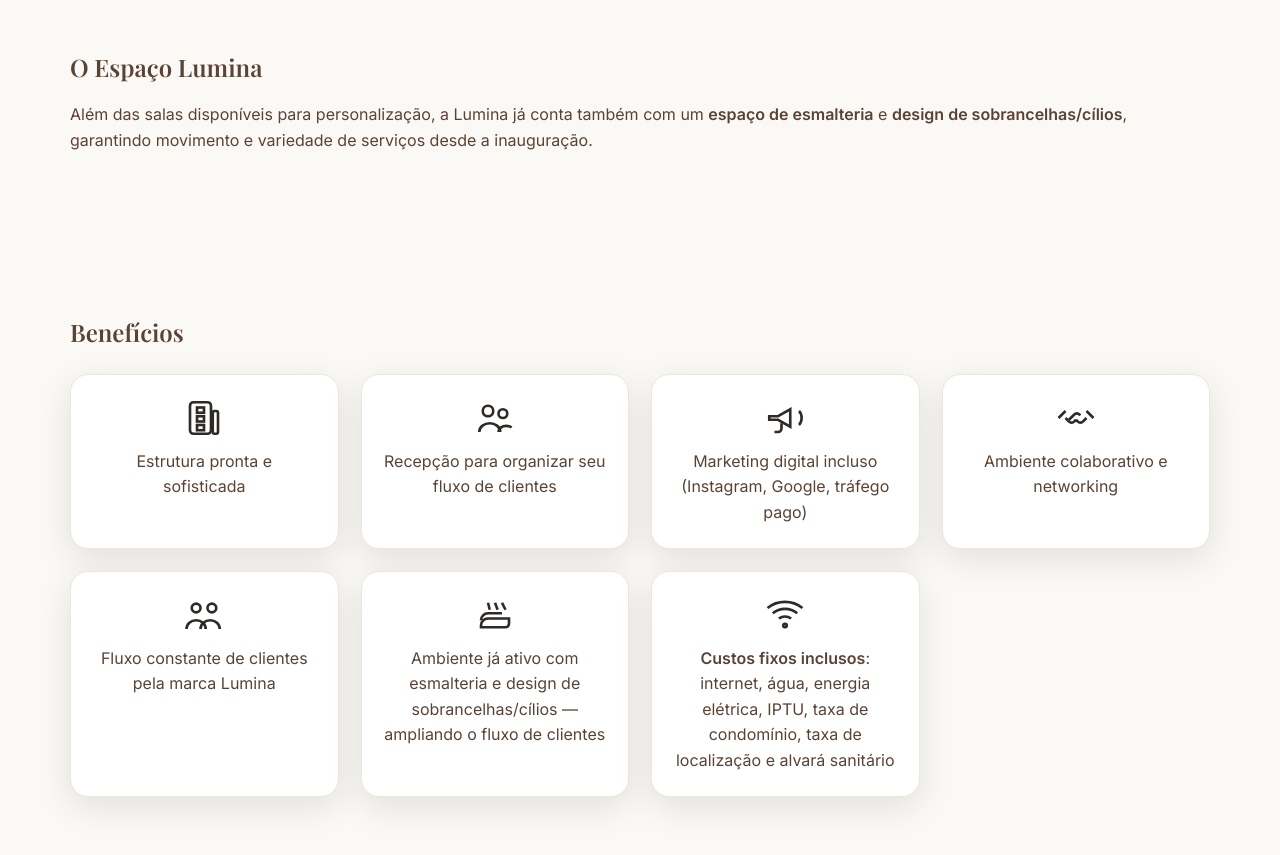
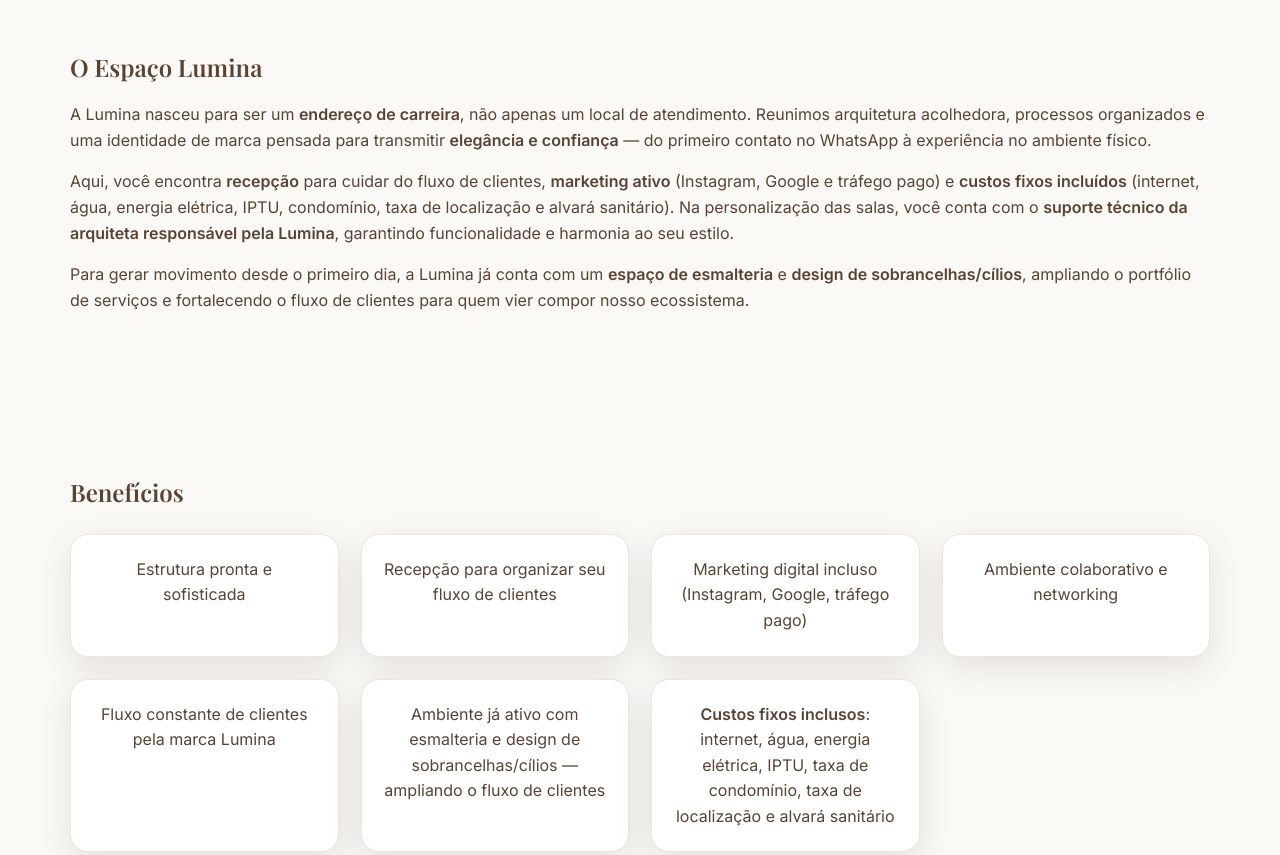
Before and after one commit to luminaesteticaebemestar-cyber/lumina-site, a plain HTML site: page index.html in a window 1280 px wide. Shown: the part 980-1835 px from the top of the page. Drawn offline with nearby package versions, Linux system fonts and the light colour scheme.

Commit message:
Add files via upload

```diff
--- a/index.html
+++ b/index.html
@@ -14,7 +14,6 @@
     img{max-width:100%;display:block}
     a{text-decoration:none;color:inherit}
     section{max-width:1180px;margin:0 auto;padding:72px 20px}
-    /* HERO */
     .hero{position:relative;overflow:hidden;padding:110px 20px 40px;text-align:center;background:radial-gradient(1200px 600px at 50% -10%, #fff, #f7f4ef 60%, #f1ece4)}
     .hero h1{font-size:50px}
     .hero p{color:var(--muted);max-width:760px;margin:8px auto 0}
@@ -22,7 +21,6 @@
     .btn{padding:14px 26px;border-radius:14px;background:var(--accent); color:#fff; font-weight:800; letter-spacing:.2px;box-shadow:var(--shadow);transition:.25s}
     .btn:hover{transform:translateY(-2px) scale(1.01); box-shadow:0 16px 36px rgba(0,0,0,.14)}
     .btn-outline{padding:14px 26px;border:1px solid var(--accent);border-radius:14px;background:#fff}
-    /* CARROSSEL */
     .carousel{position:relative;overflow:hidden;border-radius:22px;box-shadow:var(--shadow);background:#fff;margin-top:24px}
     .track{display:flex;transition:transform .6s cubic-bezier(.22,.61,.36,1)}
     .slide{min-width:100%}
@@ -32,21 +30,17 @@
     .dots{display:flex;gap:6px;justify-content:center;margin:10px 0 14px}
     .dot{width:8px;height:8px;border-radius:50%;background:#d9cdb6}
     .dot.active{background:#8a7b6f}
-    /* GRID/BENEFÍCIOS */
     .grid{display:grid;gap:22px}
     .benefits{grid-template-columns:repeat(auto-fit,minmax(240px,1fr));margin-top:22px}
     .card{background:#fff;border:1px solid var(--line);border-radius:18px;padding:22px;text-align:center;box-shadow:var(--shadow)}
     .icon{width:42px;height:42px;margin:0 auto 10px;display:block;color:#2f2a25}
-    /* PREÇOS */
     .pricing{grid-template-columns:repeat(auto-fit,minmax(320px,1fr));gap:22px;margin-top:22px}
     .price{background:#fff;border:1px solid var(--line);border-radius:20px;padding:28px;text-align:center;box-shadow:var(--shadow)}
     .value{font-size:26px;font-weight:800;margin:10px 0}
     .btn-gold{background:linear-gradient(180deg, #cbb489, #bfa37a); border:1px solid #b79a6f}
     .btn-gold:hover{filter:brightness(1.04)}
-    /* VISTA */
     .view-block{display:grid;grid-template-columns:1fr 1fr;gap:18px;margin-top:18px}
     .view-img{border-radius:20px;box-shadow:var(--shadow)}
-    /* CONTATO */
     .contact{display:grid;grid-template-columns:1.1fr .9fr;gap:28px;align-items:start}
     form{background:#fff;border:1px solid var(--line);border-radius:18px;padding:20px;box-shadow:var(--shadow)}
     label{display:block;font-weight:600;margin:8px 0 6px}
@@ -54,7 +48,6 @@
     textarea{min-height:110px;resize:vertical}
     .form-actions{display:flex;gap:10px;flex-wrap:wrap;margin-top:10px}
     .mini{font-size:12px;color:var(--muted)}
-    /* FOOTER */
     footer{text-align:center;padding:36px 20px;font-size:14px;color:var(--muted);border-top:1px solid var(--line)}
     @media (max-width:860px){
       .hero h1{font-size:36px}
@@ -90,83 +83,40 @@
 
   <section>
     <h2>O Espaço Lumina</h2>
-    <p>Além das salas disponíveis para personalização, a Lumina já conta também com um <strong>espaço de esmalteria</strong> e <strong>design de sobrancelhas/cílios</strong>, garantindo movimento e variedade de serviços desde a inauguração.</p>
+    <p>
+      A Lumina nasceu para ser um <strong>endereço de carreira</strong>, não apenas um local de atendimento.
+      Reunimos arquitetura acolhedora, processos organizados e uma identidade de marca pensada para transmitir
+      <strong>elegância e confiança</strong> — do primeiro contato no WhatsApp à experiência no ambiente físico.
+    </p>
+    <p>
+      Aqui, você encontra <strong>recepção</strong> para cuidar do fluxo de clientes, <strong>marketing ativo</strong>
+      (Instagram, Google e tráfego pago) e <strong>custos fixos incluídos</strong> (internet, água, energia elétrica, IPTU,
+      condomínio, taxa de localização e alvará sanitário). Na personalização das salas, você conta com o
+      <strong>suporte técnico da arquiteta responsável pela Lumina</strong>, garantindo funcionalidade e harmonia ao seu estilo.
+    </p>
+    <p>
+      Para gerar movimento desde o primeiro dia, a Lumina já conta com um <strong>espaço de esmalteria</strong> e
+      <strong>design de sobrancelhas/cílios</strong>, ampliando o portfólio de serviços e fortalecendo o fluxo de clientes
+      para quem vier compor nosso ecossistema.
+    </p>
   </section>
 
   <section>
     <h2>Benefícios</h2>
     <div class="grid benefits">
-      <div class="card">
-        <svg class="icon" viewBox="0 0 24 24" fill="none" stroke="currentColor" stroke-width="1.5">
-          <rect x="4" y="3" width="12" height="18" rx="2"></rect>
-          <rect x="8" y="6" width="4" height="3"></rect>
-          <rect x="8" y="11" width="4" height="3"></rect>
-          <rect x="8" y="16" width="4" height="3"></rect>
-          <rect x="17" y="8" width="3" height="13" rx="1"></rect>
-        </svg>
-        Estrutura pronta e sofisticada
-      </div>
-      <div class="card">
-        <svg class="icon" viewBox="0 0 24 24" fill="none" stroke="currentColor" stroke-width="1.5">
-          <circle cx="8" cy="8" r="3"></circle>
-          <circle cx="16.5" cy="9.5" r="2.5"></circle>
-          <path d="M3 20c0-3 3-5 6-5s6 2 6 5"></path>
-          <path d="M14 20c0-2 2-3.5 4.5-3.5 1.2 0 2.2.3 3 .9"></path>
-        </svg>
-        Recepção para organizar seu fluxo de clientes
-      </div>
-      <div class="card">
-        <svg class="icon" viewBox="0 0 24 24" fill="none" stroke="currentColor" stroke-width="1.5">
-          <path d="M3 11h5l7-4v10l-7-4H3z"></path>
-          <path d="M10 15v3a2 2 0 0 1-2 2H6"></path>
-          <path d="M20 8s1.5 1.5 1.5 4S20 16 20 16"></path>
-        </svg>
-        Marketing digital incluso (Instagram, Google, tráfego pago)
-      </div>
-      <div class="card">
-        <svg class="icon" viewBox="0 0 24 24" fill="none" stroke="currentColor" stroke-width="1.5">
-          <path d="M8 13l3-3a2 2 0 0 1 3 0l.5.5"></path>
-          <path d="M6 12l2 2a2 2 0 0 0 3 0l1-1"></path>
-          <path d="M18 12l-2 2a2 2 0 0 1-3 0l-1-1"></path>
-          <path d="M2 12l4-4"></path>
-          <path d="M22 12l-4-4"></path>
-        </svg>
-        Ambiente colaborativo e networking
-      </div>
-      <div class="card">
-        <svg class="icon" viewBox="0 0 24 24" fill="none" stroke="currentColor" stroke-width="1.5">
-          <circle cx="7.5" cy="8" r="2.5"></circle>
-          <circle cx="16.5" cy="8" r="2.5"></circle>
-          <path d="M2 20c0-3 2.5-5 5.5-5s5.5 2 5.5 5"></path>
-          <path d="M10 20c0-3 2.5-5 5.5-5S21 17 21 20"></path>
-        </svg>
-        Fluxo constante de clientes pela marca Lumina
-      </div>
-      <div class="card">
-        <svg class="icon" viewBox="0 0 24 24" fill="none" stroke="currentColor" stroke-width="1.5">
-          <path d="M4 15c0-2.2 1.8-4 4-4h8"></path>
-          <path d="M6 19h12a2 2 0 0 0 2-2v-3H8a4 4 0 0 0-4 4v1z"></path>
-          <path d="M16 5l2 4"></path>
-          <path d="M12 5l1.5 4"></path>
-          <path d="M8 5l1 4"></path>
-        </svg>
-        Ambiente já ativo com esmalteria e design de sobrancelhas/cílios — ampliando o fluxo de clientes
-      </div>
-      <div class="card">
-        <svg class="icon" viewBox="0 0 24 24" fill="none" stroke="currentColor" stroke-width="1.5">
-          <path d="M2 8a16 16 0 0 1 20 0"></path>
-          <path d="M5 11a11 11 0 0 1 14 0"></path>
-          <path d="M8.5 14a6 6 0 0 1 7 0"></path>
-          <circle cx="12" cy="18" r="1"></circle>
-        </svg>
-        <strong>Custos fixos inclusos</strong>: internet, água, energia elétrica, IPTU, taxa de condomínio, taxa de localização e alvará sanitário
-      </div>
+      <div class="card">Estrutura pronta e sofisticada</div>
+      <div class="card">Recepção para organizar seu fluxo de clientes</div>
+      <div class="card">Marketing digital incluso (Instagram, Google, tráfego pago)</div>
+      <div class="card">Ambiente colaborativo e networking</div>
+      <div class="card">Fluxo constante de clientes pela marca Lumina</div>
+      <div class="card">Ambiente já ativo com esmalteria e design de sobrancelhas/cílios — ampliando o fluxo de clientes</div>
+      <div class="card"><strong>Custos fixos inclusos</strong>: internet, água, energia elétrica, IPTU, taxa de condomínio, taxa de localização e alvará sanitário</div>
     </div>
   </section>
 
   <section>
     <h2>Vista Exclusiva</h2>
-    <p class="lead">Duas salas contam com vista privilegiada para o <strong>Parque Ecológico das Águas (extensão do Parque Ipanema)</strong>.</p>
+    <p>Duas salas contam com vista privilegiada para o <strong>Parque Ecológico das Águas (extensão do Parque Ipanema)</strong>.</p>
     <div class="view-block">
       <img class="view-img" src="images/vista1.jpg" alt="Vista do Parque — foto 1">
       <img class="view-img" src="images/vista2.jpg" alt="Vista do Parque — foto 2">
@@ -189,7 +139,7 @@
         <a href="#contato" class="btn btn-gold">Quero minha sala</a>
       </div>
     </div>
-    <p class="lead" style="margin-top:10px"><em>Todos os pacotes já incluem</em> internet, água, energia elétrica, IPTU, taxa de condomínio, taxa de localização e alvará sanitário.</p>
+    <p><em>Todos os pacotes já incluem</em> internet, água, energia elétrica, IPTU, taxa de condomínio, taxa de localização e alvará sanitário.</p>
   </section>
 
   <section id="faq">
@@ -218,13 +168,12 @@
     <h2>Entre em contato e agende uma visita</h2>
     <div class="contact">
       <div>
-        <p class="lead">📲 WhatsApp: <a href="https://wa.me/5531987590587" target="_blank">(31) 98759-0587</a><br>
+        <p>📲 WhatsApp: <a href="https://wa.me/5531987590587" target="_blank">(31) 98759-0587</a><br>
         📧 E-mail: <a href="mailto:luminaestetica.ipatinga@gmail.com">luminaestetica.ipatinga@gmail.com</a><br>
         📷 Instagram: <a href="https://instagram.com/luminaestetica.ipatinga" target="_blank">@luminaestetica.ipatinga</a></p>
-        <p class="lead">📍 Endereço: Av. Macapá 105, sala 01 — Bairro Veneza — Ipatinga/MG</p>
+        <p>📍 Endereço: Av. Macapá 105, sala 01 — Bairro Veneza — Ipatinga/MG</p>
       </div>
       <form onsubmit="return handleSubmit(event)">
-        <p class="lead" style="margin:0 0 8px 0">✨ Preencha e agende sua visita agora mesmo — garanta sua sala exclusiva.</p>
         <label for="nome">Nome</label>
         <input id="nome" name="nome" required placeholder="Seu nome completo">
         <label for="whats">WhatsApp</label>
@@ -242,11 +191,7 @@
     </div>
   </section>
 
-  <footer>© <script>document.write(new Date().getFullYear())</script> Lumina Estética — Ipatinga, MG.
-    <div style="margin-top:6px">
-      Siga no Instagram: <a href="https://instagram.com/luminaestetica.ipatinga" target="_blank">@luminaestetica.ipatinga</a>
-    </div>
-  </footer>
+  <footer>© <script>document.write(new Date().getFullYear())</script> Lumina Estética — Ipatinga, MG.</footer>
 
   <script>
     let idx=0, timer=null;
```
